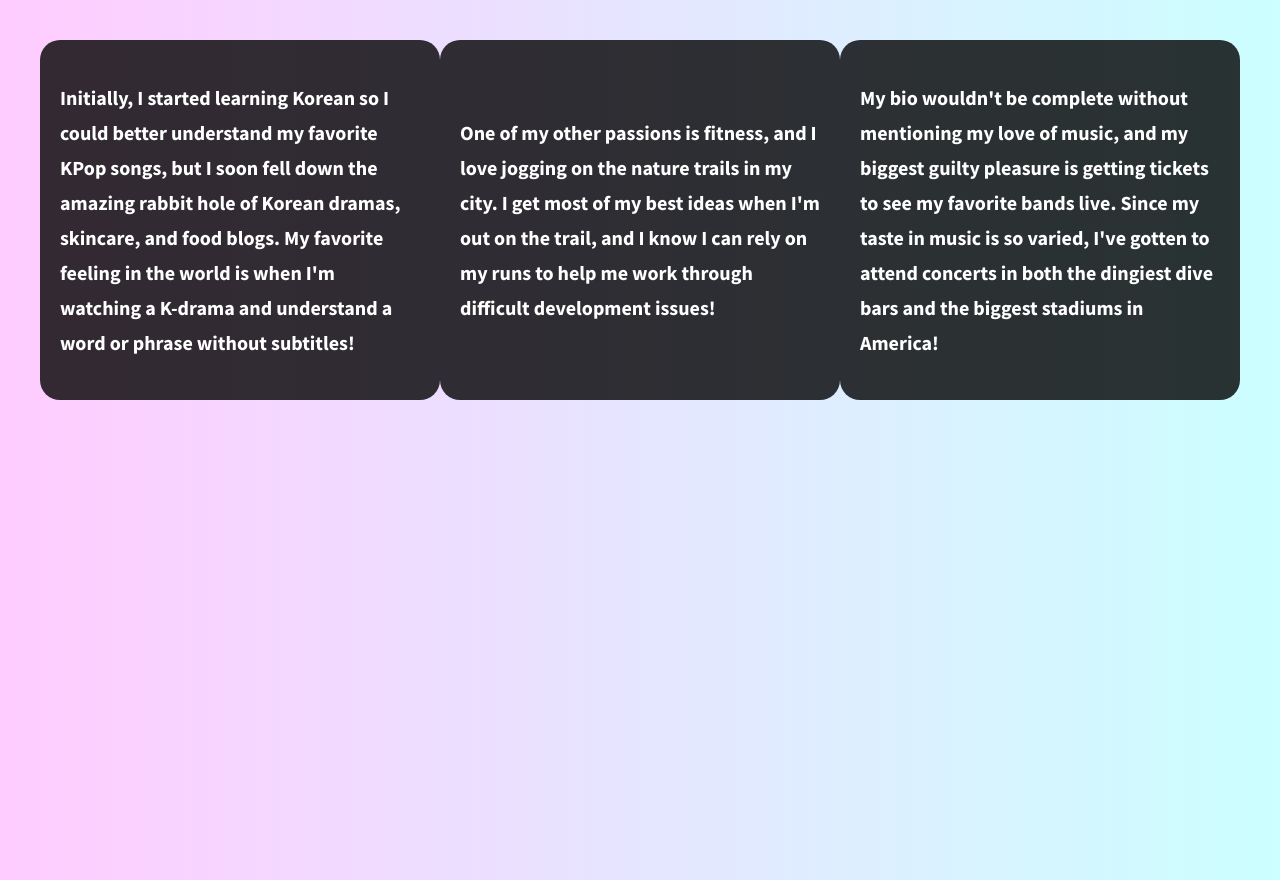
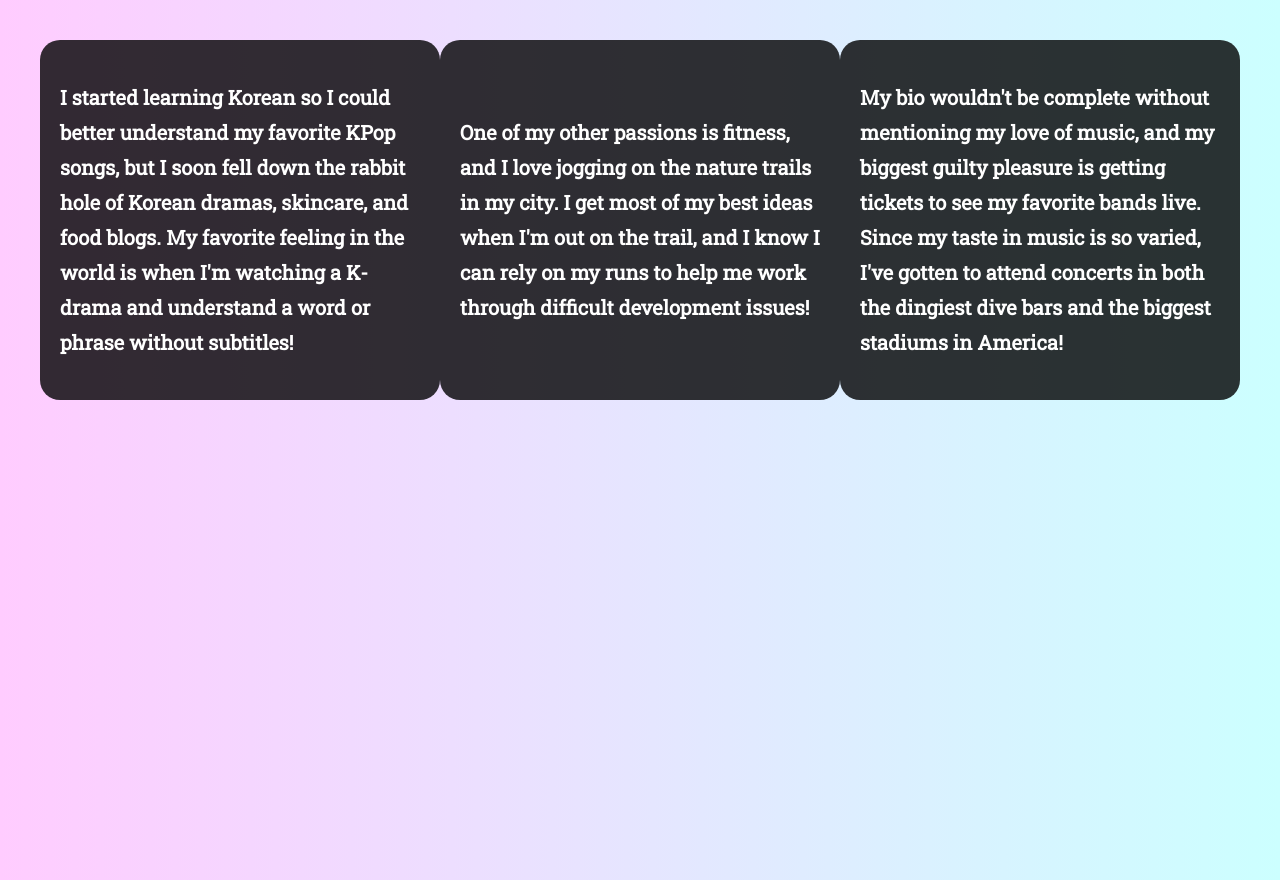
Before and after one commit to LesleyWesley/flexbox-grid-practice, a plain HTML site: page index.html in a window 1280 px wide. Drawn offline with nearby package versions, Linux system fonts and the light colour scheme.

Commit message:
Edited div text

```diff
--- a/css/main.css
+++ b/css/main.css
@@ -102,7 +102,7 @@ html {
 }
 
 body {
-  font-family: 'Source Sans Pro', sans-serif;
+  font-family: 'Roboto Slab', serif;
   padding: 2em;
   font-size: 1.25em;
   height: 100%;
@@ -121,14 +121,14 @@ body {
   color: #FFF;
   line-height: 1.75em;
   font-size: 1em;
-  background-color: rgba( 0, 0, 0, 0.8);
   height: auto;
   display: flex;
   justify-content: center;
   align-items: center;
   padding: 1em;
+  margin: 5px 0 5px 0;
+  background-color: rgba(0, 0, 0, 0.8);
   border-radius: 20px;
-  margin: 5px 0 5px 0;
 }
 
 
--- a/index.html
+++ b/index.html
@@ -14,6 +14,7 @@
         <link rel="stylesheet" href="css/main.css">
         <script src="js/vendor/modernizr-2.8.3.min.js"></script>
         <link href='http://fonts.googleapis.com/css?family=Lora:700' rel='stylesheet' type='text/css'>
+        <link href="https://fonts.googleapis.com/css2?family=Roboto+Slab&display=swap" rel="stylesheet">
         <link href='http://fonts.googleapis.com/css?family=Source+Sans+Pro:400,700' rel='stylesheet' type='text/css'>
     </head>
     <body>
@@ -23,7 +24,7 @@
 
         <section class="wrapper">
             <div class="div-1">
-                <p>Initially, I started learning Korean so I could better understand my favorite KPop songs, but I soon fell down the amazing rabbit hole of Korean dramas, skincare, and food blogs.  My favorite feeling in the world is when I'm watching a K-drama and understand a word or phrase without subtitles! </p>
+                <p>I started learning Korean so I could better understand my favorite KPop songs, but I soon fell down the rabbit hole of Korean dramas, skincare, and food blogs.  My favorite feeling in the world is when I'm watching a K-drama and understand a word or phrase without subtitles! </p>
             </div>
             <div class="div-2">
                 <p>One of my other passions is fitness, and I love jogging on the nature trails in my city.  I get most of my best ideas when I'm out on the trail, and I know I can rely on my runs to help me work through difficult development issues!</p>
```
